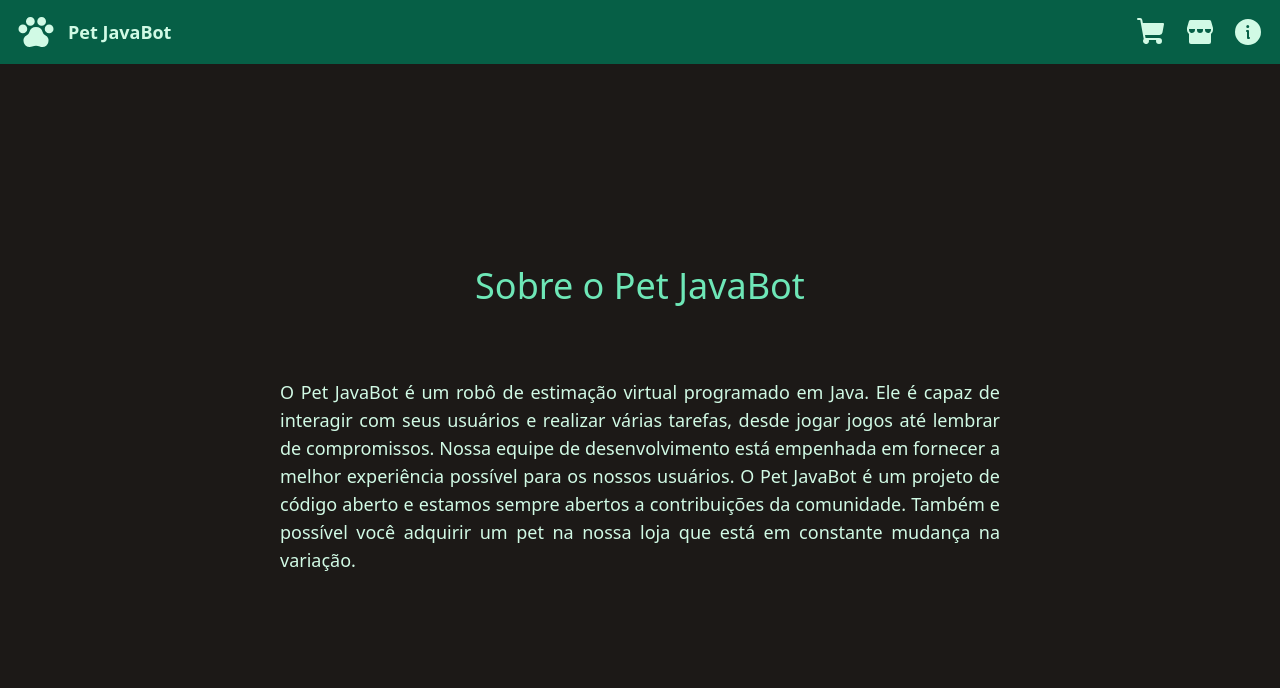
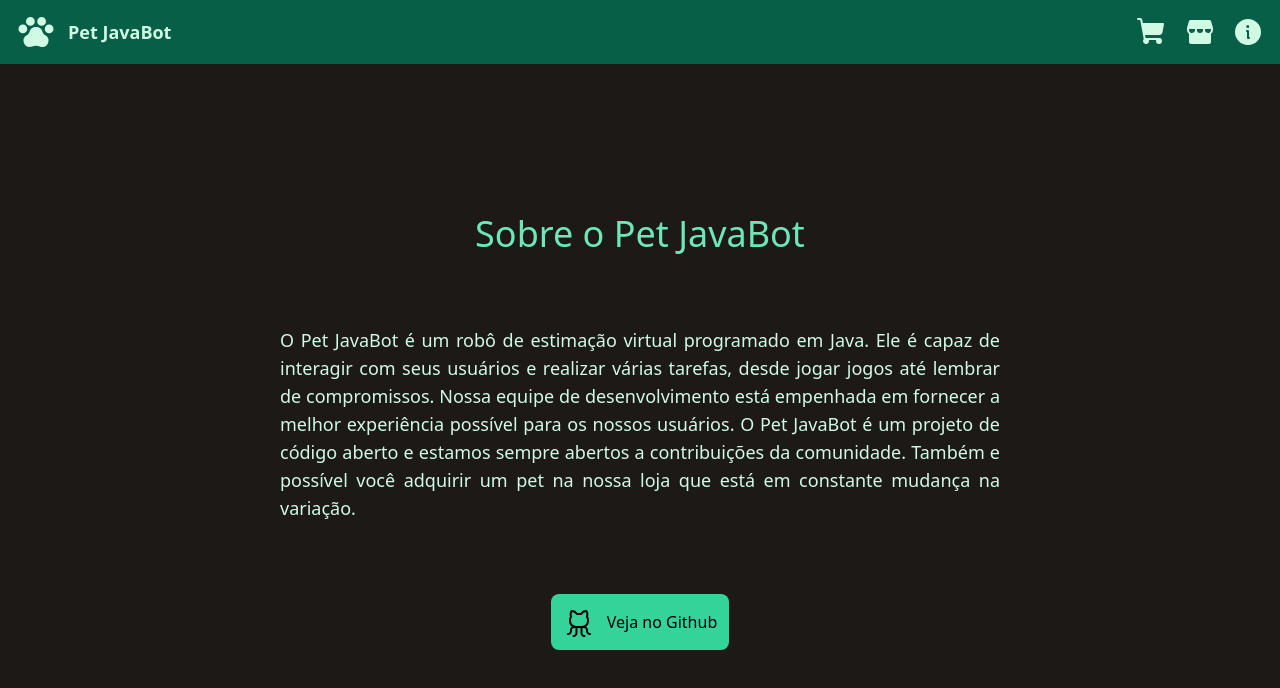
Before and after one commit to SamuTechMan/loja-pet-javabot-, a React (Vite) app: page /sobre in a window 1280 px wide. Shown: the top 688 px of the page. Built offline with nearby package versions, Linux system fonts and the light colour scheme.

Commit message:
fixed issue Falta de conteúdo #3

```diff
--- a/src/pages/Sobre.jsx
+++ b/src/pages/Sobre.jsx
@@ -1,3 +1,6 @@
+import { GithubLogo } from "phosphor-react";
+import colors from "tailwindcss/colors";
+
 export default function Sobre() {
   return (
     <div className="flex flex-1 flex-col items-center justify-center gap-12 bg-stone-900">
@@ -13,6 +16,13 @@ export default function Sobre() {
         abertos a contribuições da comunidade. Também e possível você adquirir
         um pet na nossa loja que está em constante mudança na variação.
       </p>
+      <a
+        className="flex items-center justify-center gap-3 rounded-lg bg-emerald-400 p-3 text-black"
+        href="https://github.com/SamuTechMan/loja-pet-javabot-"
+      >
+        <GithubLogo color={colors.black} size={32} />
+        Veja no Github
+      </a>
     </div>
   );
 }
```
